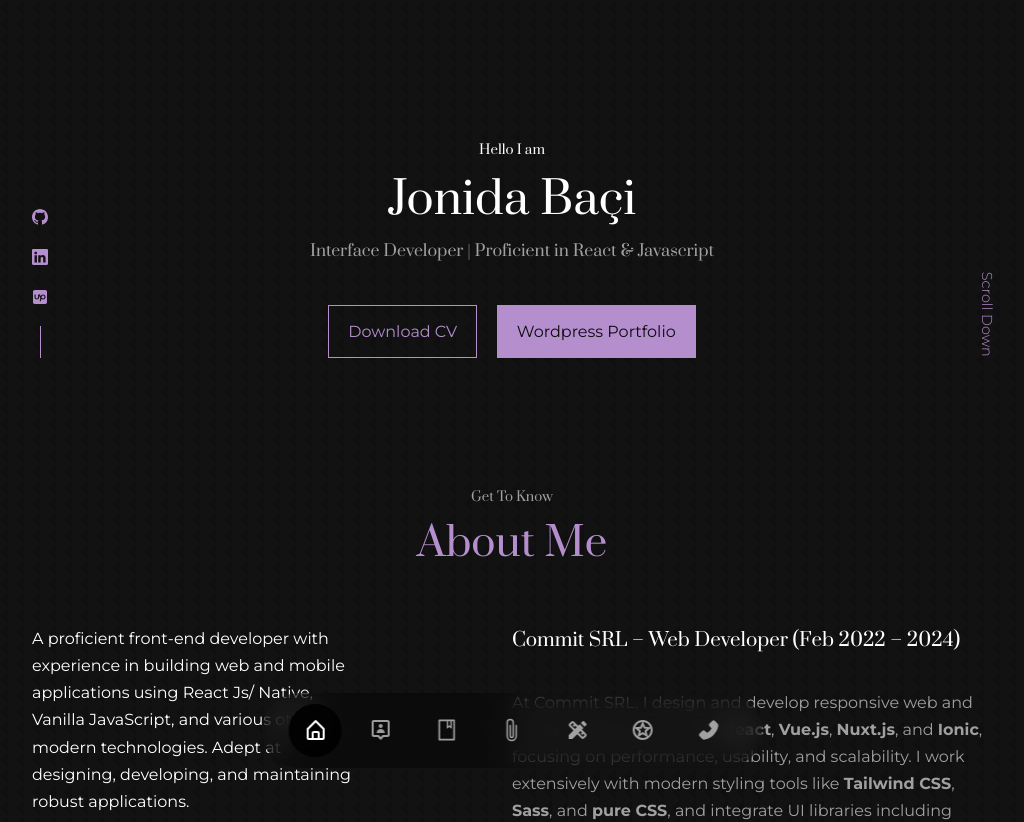
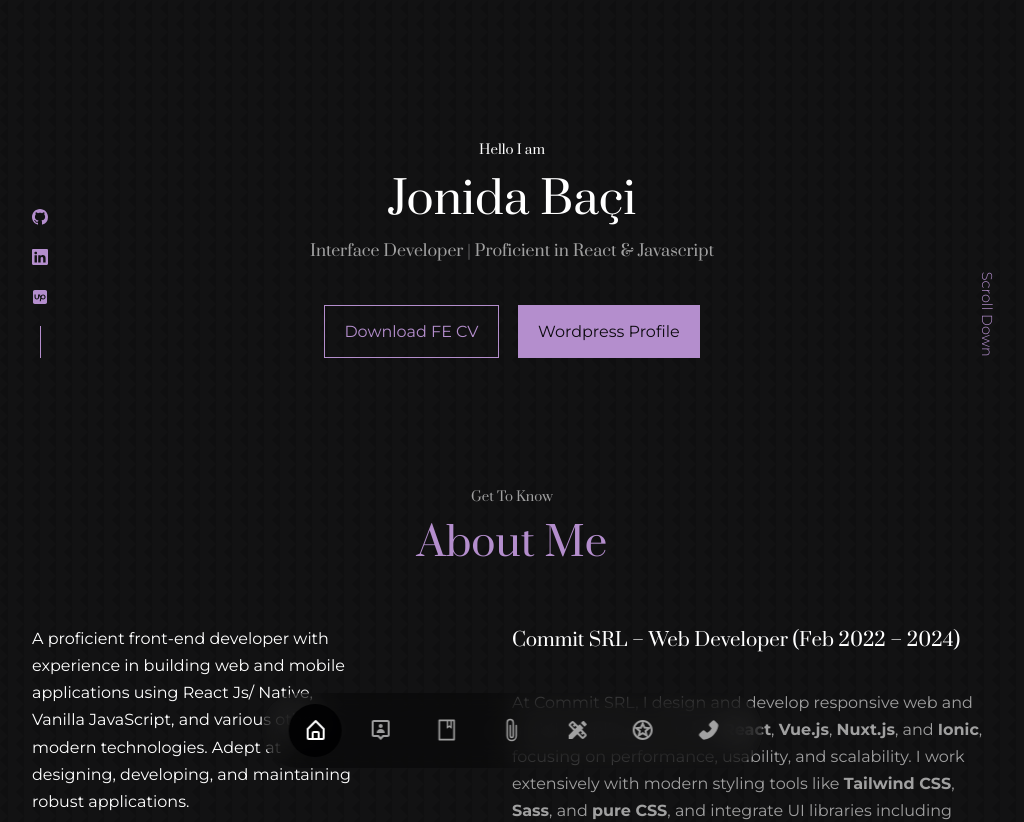
Before and after one commit to nidabaci/nidas-react-portofolio, a React (Create React App) app: page / in a window 1280 px wide. Shown: the top 822 px of the page, without its empty margins (128-1152 px from the left). Built offline with nearby package versions, Linux system fonts and the light colour scheme.

Commit message:
chore: update CV links and improve button labels in CTA component

```diff
--- a/src/components/header/CTA.jsx
+++ b/src/components/header/CTA.jsx
@@ -1,5 +1,6 @@
-import CV from "../../assets/JONIDA.BACI_CV_2025.pdf";
+import CV from "../../assets/J.BACI_CV_2026.pdf";
 import { Link, useLocation } from "react-router-dom";
+import WORDPRESS_CV from "../../assets/WORDPRESS_CV.pdf";
 
 function CTA() {
   const location = useLocation();
@@ -7,27 +8,22 @@ function CTA() {
   return (
     <div className="cta">
       {isWordpressPage ? (
-        <a
-          href="https://www.upwork.com/freelancers/~013e3845f52ccca1e7?mp_source=share"
-          target="_blank"
-          rel="noopener noreferrer"
-          className="btn"
-        >
-          UpWork Profile
+        <a href={WORDPRESS_CV} download className="btn">
+          Download WP CV
         </a>
       ) : (
         <a href={CV} download className="btn">
-          Download CV
+          Download FE CV
         </a>
       )}
 
       {isWordpressPage ? (
-        <Link to="/Frontend-Portofolio" className="btn btn-primary">
+        <Link to="/" className="btn btn-primary">
           Frontend Profile
         </Link>
       ) : (
         <Link to="/Wordpress-Portofolio" className="btn btn-primary">
-          Wordpress Portfolio
+          Wordpress Profile
         </Link>
       )}
     </div>
```
